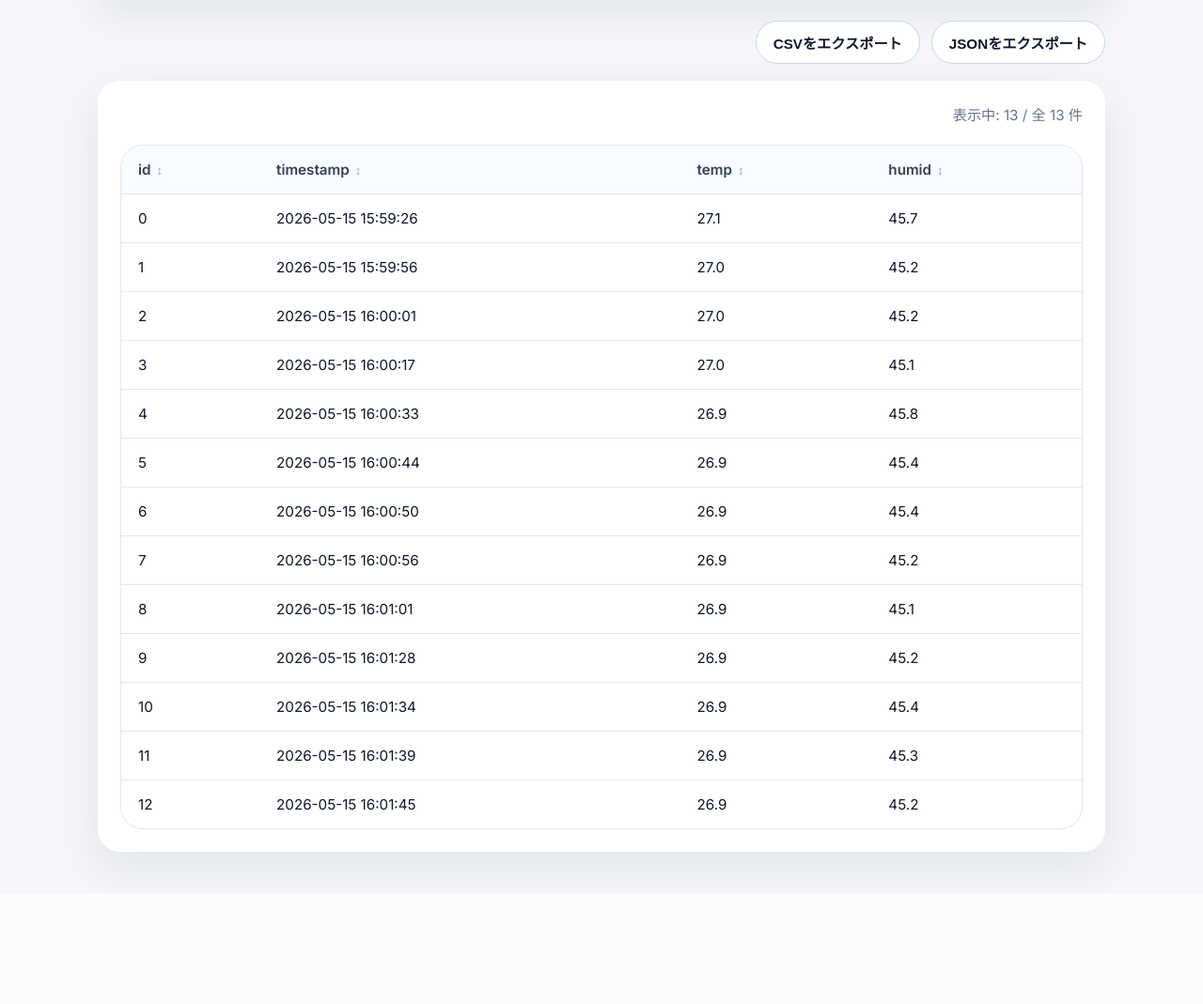
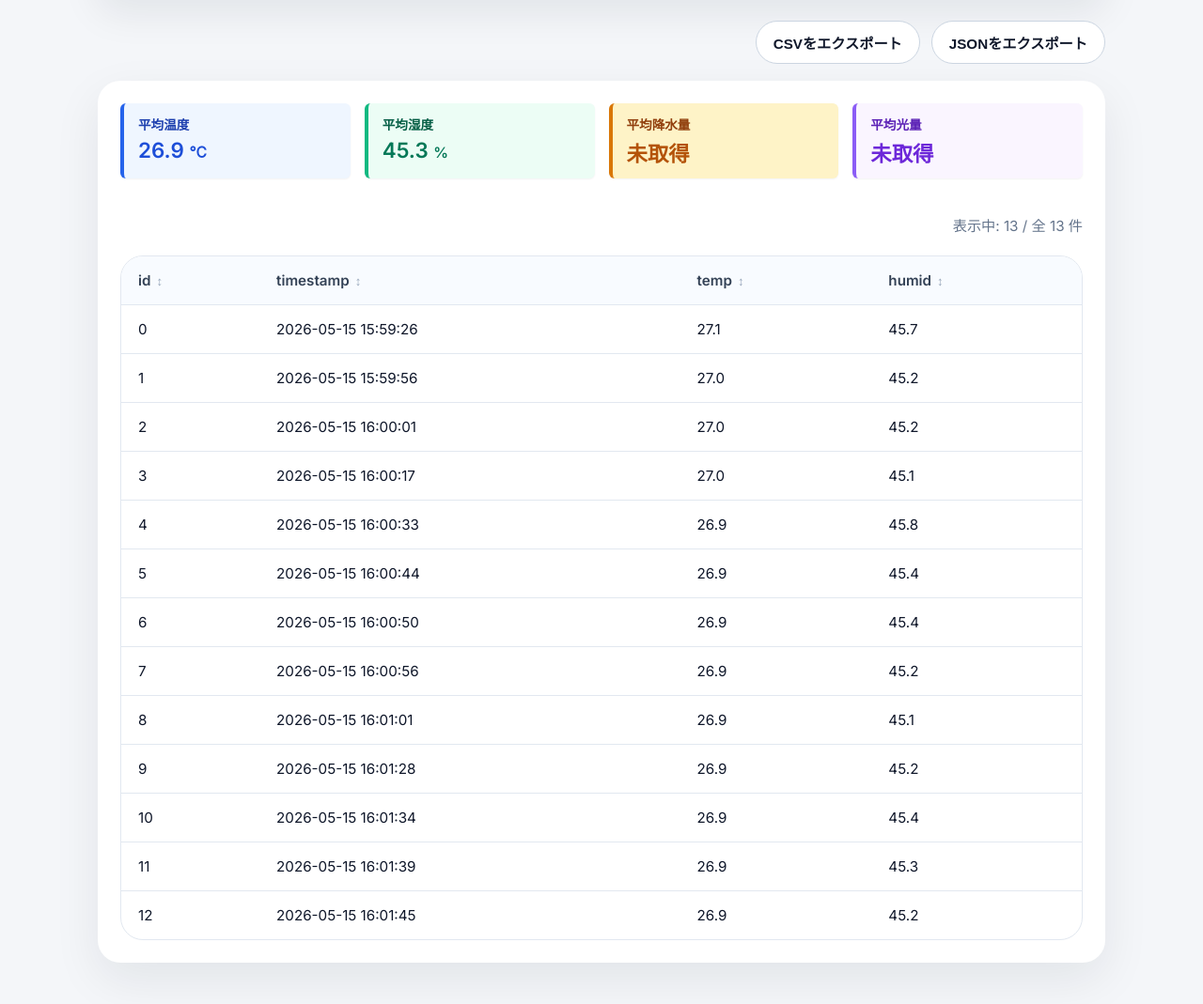
Before and after one commit to iput2026-okadas/devpro3_kyotsu, a Flask app: page / in a window 1280 px wide. Shown: the part 214-1283 px from the top of the page at 94% size. Before the commit the page ends 1152 px from the top, so only its background shows below. Run offline with Flask 3, Linux system fonts and the light colour scheme.

Commit message:
feat: 画面に温度と湿度の平均値ブロックを追加、降水量と光量の枠を新設_色の変更して＿おかだ

```diff
--- a/Server/app.py
+++ b/Server/app.py
@@ -17,6 +17,10 @@ def index():
     columns, rows = [], []
     error = None
 
+    # 平均値を計算するための変数（箱）を用意
+    avg_temp = 0
+    avg_hum = 0
+
     # 3. ファイルが存在すれば中身を読み込む
     if selected_file:
         selected_path = DATA_DIR / selected_file
@@ -25,6 +29,27 @@ def index():
                 reader = csv.DictReader(f)
                 columns = list(reader.fieldnames or [])
                 rows = list(reader)
+
+            # --- 【追加】温度と湿度の平均値を計算する処理 ---
+            temperatures = []
+            humidities = []
+
+            for row in rows:
+                try:
+                    # 見出し名 "temp" と "humid" から数字を抜き出してリストに集める
+                    if row.get("temp") is not None:
+                        temperatures.append(float(row["temp"]))
+                    if row.get("humid") is not None:
+                        humidities.append(float(row["humid"]))
+                except (ValueError, TypeError):
+                    continue  # ヘッダーや空文字などのエラー対策
+
+            # 合計 ÷ データ件数 で平均を出す（データが存在するときだけ）
+            if temperatures:
+                avg_temp = round(sum(temperatures) / len(temperatures), 1)
+            if humidities:
+                avg_hum = round(sum(humidities) / len(humidities), 1)
+            # -----------------------------------------------
         else:
             error = f"{selected_file} が見つかりません"
 
@@ -36,6 +61,8 @@ def index():
         rows=rows,
         row_count=len(rows),
         error=error,
+        avg_temperature=avg_temp,  # ★新しくHTMLに計算結果をパスする
+        avg_humidity=avg_hum       # ★新しくHTMLに計算結果をパスする
     )
 
 if __name__ == "__main__":
--- a/Server/templates/index.html
+++ b/Server/templates/index.html
@@ -37,9 +37,31 @@
     <button id="download">CSVをエクスポート</button>
     <button id="export-json">JSONをエクスポート</button>
   </div>
+<div class="panel">
+    <div class="toolbar">
+      <div style="display: flex; gap: 15px; flex-wrap: wrap; margin-bottom: 20px; font-family: 'Inter', sans-serif; width: 100%;">
 
-  <div class="panel">
-    <div class="toolbar">
+        <div style="flex: 1; min-width: 150px; background-color: #eff6ff; border-left: 4px solid #2563eb; padding: 12px 15px; border-radius: 6px; box-shadow: 0 1px 2px rgba(0,0,0,0.05);">
+          <div style="font-size: 0.85em; color: #1e40af; margin-bottom: 4px; font-weight: 600;">平均温度</div>
+          <div style="font-size: 1.4em; font-weight: bold; color: #1d4ed8;">{{ avg_temperature }} <span style="font-size: 0.7em;">℃</span></div>
+        </div>
+
+        <div style="flex: 1; min-width: 150px; background-color: #ecfdf5; border-left: 4px solid #10b981; padding: 12px 15px; border-radius: 6px; box-shadow: 0 1px 2px rgba(0,0,0,0.05);">
+          <div style="font-size: 0.85em; color: #065f46; margin-bottom: 4px; font-weight: 600;">平均湿度</div>
+          <div style="font-size: 1.4em; font-weight: bold; color: #047857;">{{ avg_humidity }} <span style="font-size: 0.7em;">%</span></div>
+        </div>
+
+        <div style="flex: 1; min-width: 150px; background-color: #fef3c7; border-left: 4px solid #d97706; padding: 12px 15px; border-radius: 6px; box-shadow: 0 1px 2px rgba(0,0,0,0.05);">
+          <div style="font-size: 0.85em; color: #92400e; margin-bottom: 4px; font-weight: 600;">平均降水量</div>
+          <div style="font-size: 1.4em; font-weight: bold; color: #b45309;">未取得</div>
+        </div>
+
+        <div style="flex: 1; min-width: 150px; background-color: #faf5ff; border-left: 4px solid #8b5cf6; padding: 12px 15px; border-radius: 6px; box-shadow: 0 1px 2px rgba(0,0,0,0.05);">
+          <div style="font-size: 0.85em; color: #5b21b6; margin-bottom: 4px; font-weight: 600;">平均光量</div>
+          <div style="font-size: 1.4em; font-weight: bold; color: #6d28d9;">未取得</div>
+        </div>
+
+      </div>
       <div class="stats" id="stats"></div>
     </div>
 
@@ -52,7 +74,6 @@
       </table>
     </div>
   </div>
-</div>
 
 <script>
   window.CSV_COLUMNS = {{ columns|tojson }};
--- /dev/null
+++ b/Sever/data-20260703142113.csv
@@ -0,0 +1 @@
+id,timestamp,temp,humid
--- /dev/null
+++ b/Sever/data-20260703142135.csv
@@ -0,0 +1 @@
+id,timestamp,temp,humid
```
Also changed, not shown: Server/app_copy_before.py (added, +42 -0 lines).
